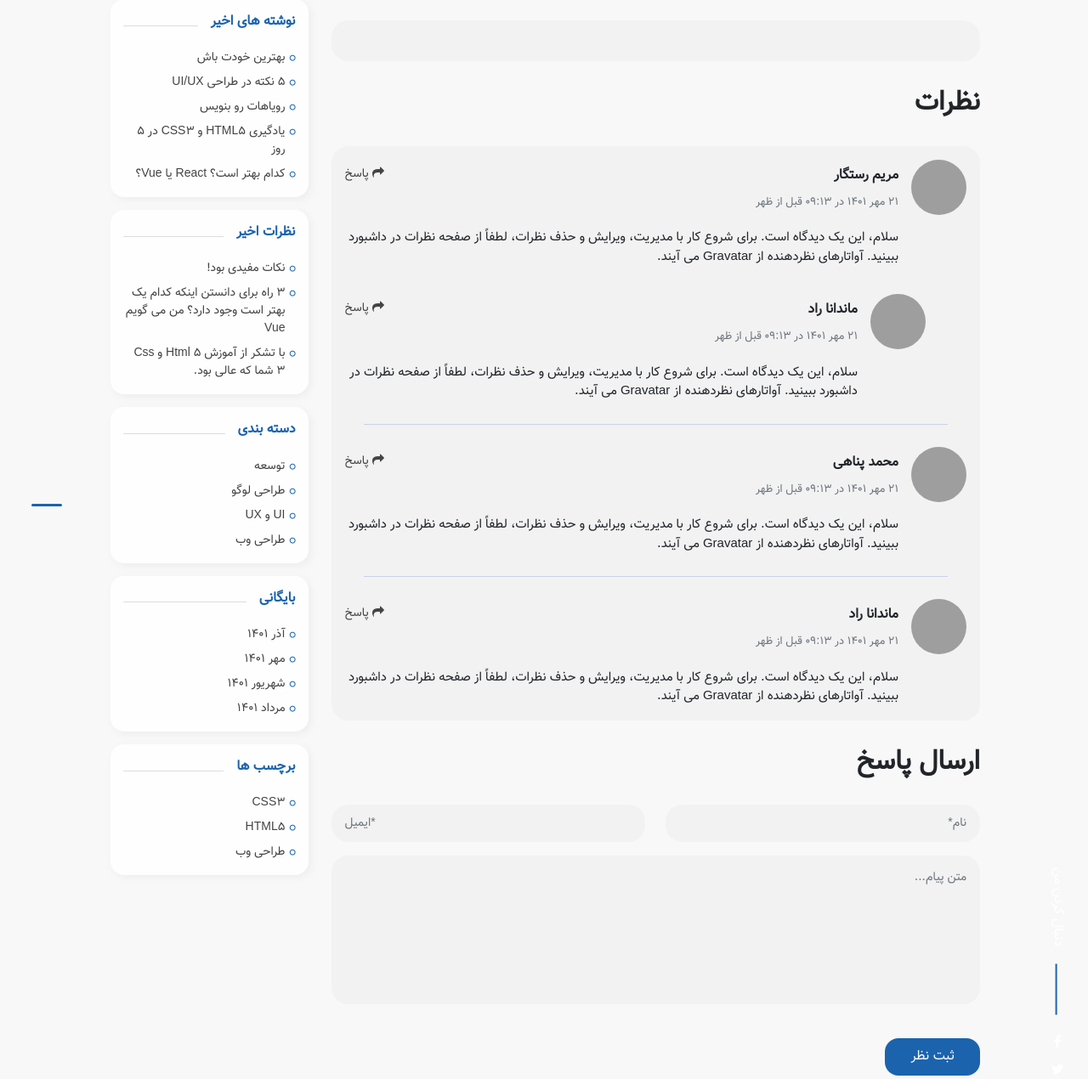
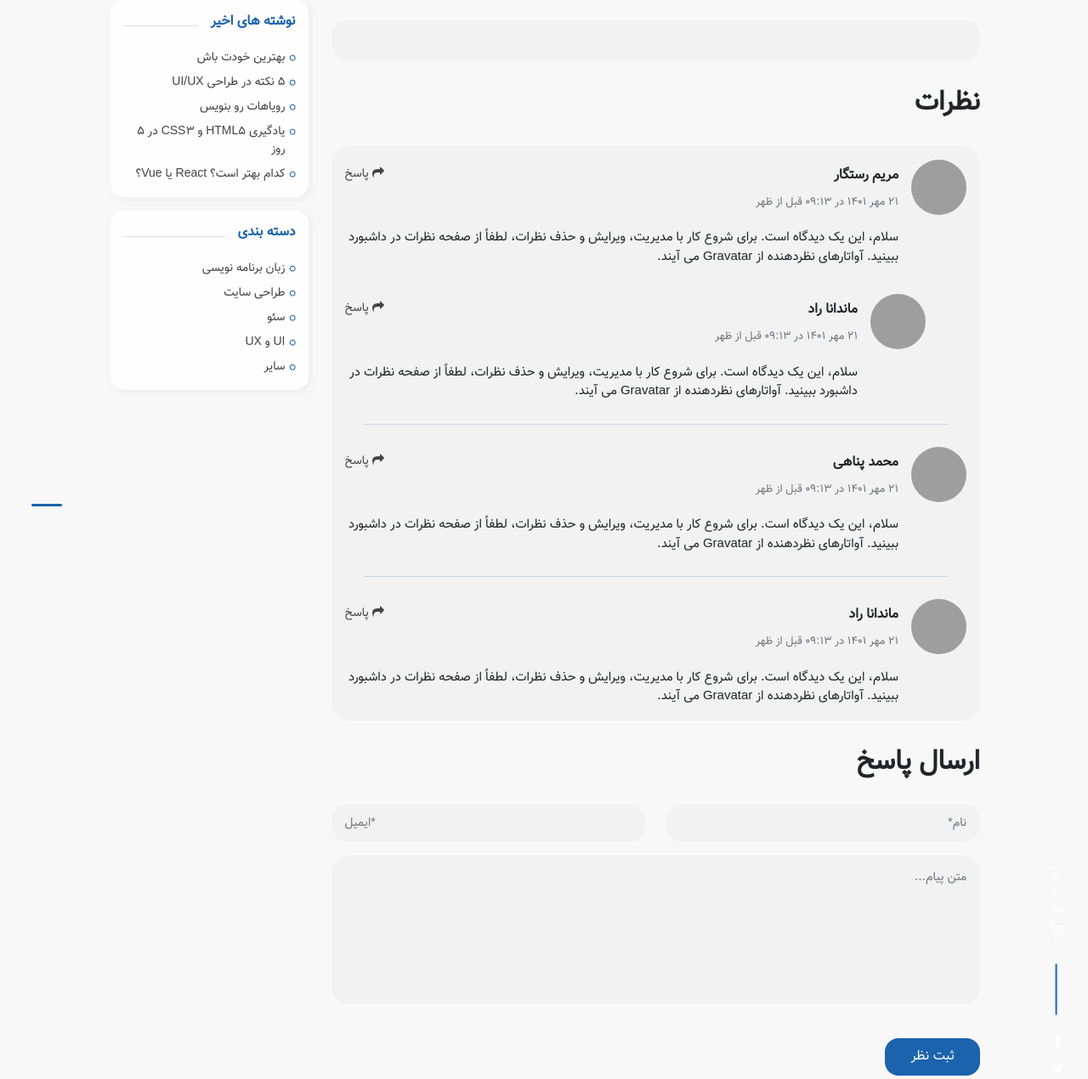
Before and after one commit to Mobin-Abbasi/django-weblog, a Django app: template weblog/templates/weblog/blog_detail.html in a window 1280 px wide. Shown: the part 157-1427 px from the top of the page at 85% size. Run offline with Django 5.2, Linux system fonts and the light colour scheme; the template is opened without the code that fills it, so the values that code supplies are empty; parts of the project's set-up code (start-up, migrations or seed data) failed here and were passed over; some libraries are stand-ins or nearby versions; some web fonts are replaced; grey boxes are pictures that could not be loaded.

Commit message:
add category feature for blogs

```diff
--- a/weblog/templates/weblog/blog_detail.html
+++ b/weblog/templates/weblog/blog_detail.html
@@ -181,19 +181,6 @@
                                             </ul>
                                         </div>
                                     </div>
-                                    <!-- Recent Comments -->
-                                    <div class="aside-contents">
-                                        <div class="aside-title">
-                                            <span class="base-color">نظرات اخیر</span>
-                                        </div>
-                                        <div class="aside-item">
-                                            <ul class="list-unstyled mb-0">
-                                                <li><i class="fa fa-circle-o base-color"></i><a href="#">نکات مفیدی بود!</a></li>
-                                                <li><i class="fa fa-circle-o base-color"></i><a href="#">3 راه برای دانستن اینکه کدام یک بهتر است وجود دارد؟ من می گویم Vue</a></li>
-                                                <li><i class="fa fa-circle-o base-color"></i><a href="#">با تشکر از آموزش Html 5 و Css 3 شما که عالی بود.</a></li>
-                                            </ul>
-                                        </div>
-                                    </div>
                                     <!-- Categories -->
                                     <div class="aside-contents">
                                         <div class="aside-title">
@@ -201,37 +188,11 @@
                                         </div>
                                         <div class="aside-item">
                                             <ul class="list-unstyled mb-0">
-                                                <li class="cat-item"><i class="fa fa-circle-o base-color"></i><a href="#">توسعه</a></li>
-                                                <li class="cat-item"><i class="fa fa-circle-o base-color"></i><a href="#">طراحی لوگو</a></li>
-                                                <li class="cat-item"><i class="fa fa-circle-o base-color"></i><a href="#">UI و UX</a></li>
-                                                <li class="cat-item"><i class="fa fa-circle-o base-color"></i><a href="#">طراحی وب</a></li>
-                                            </ul>
-                                        </div>
-                                    </div>
-                                    <!-- Archives -->
-                                    <div class="aside-contents">
-                                        <div class="aside-title">
-                                            <span class="base-color">بایگانی</span>
-                                        </div>
-                                        <div class="aside-item">
-                                            <ul class="list-unstyled mb-0">
-                                                <li><i class="fa fa-circle-o base-color"></i><a href="#">آذر 1401</a></li>
-                                                <li><i class="fa fa-circle-o base-color"></i><a href="#">مهر 1401</a></li>
-                                                <li><i class="fa fa-circle-o base-color"></i><a href="#">شهریور 1401</a></li>
-                                                <li><i class="fa fa-circle-o base-color"></i><a href="#">مرداد 1401</a></li>
-                                            </ul>
-                                        </div>
-                                    </div>
-                                    <!-- Tags -->
-                                    <div class="aside-contents">
-                                        <div class="aside-title">
-                                            <span class="base-color">برچسب ها</span>
-                                        </div>
-                                        <div class="aside-item blog-single-tag mb-0">
-                                            <ul class="list-unstyled mb-0">
-                                                <li><i class="fa fa-circle-o base-color"></i><a href="#">CSS3</a></li>
-                                                <li><i class="fa fa-circle-o base-color"></i><a href="#">HTML5</a></li>
-                                                <li><i class="fa fa-circle-o base-color"></i><a href="#">طراحی وب</a></li>
+                                                <li class="cat-item"><i class="fa fa-circle-o base-color"></i><a href="{% url 'weblog:blog_list_category'  'زبان برنامه نویسی'%}">زبان برنامه نویسی</a></li>
+                                                <li class="cat-item"><i class="fa fa-circle-o base-color"></i><a href="{% url 'weblog:blog_list_category' 'طراحی سایت' %}">طراحی سایت</a></li>
+                                                <li class="cat-item"><i class="fa fa-circle-o base-color"></i><a href="{% url 'weblog:blog_list_category' 'سئو' %}">سئو</a></li>
+                                                <li class="cat-item"><i class="fa fa-circle-o base-color"></i><a href="{% url 'weblog:blog_list_category' 'UI و UX' %}">UI و UX</a></li>
+                                                <li class="cat-item"><i class="fa fa-circle-o base-color"></i><a href="{% url 'weblog:blog_list_category' 'سایر' %}">سایر</a></li>
                                             </ul>
                                         </div>
                                     </div>
--- a/weblog/urls.py
+++ b/weblog/urls.py
@@ -8,5 +8,6 @@ urlpatterns = [
     path('portfolios', views.portfolio_list, name='portfolio_list'),
     path('portfolios/<pk>', views.portfolio_detail, name='portfolio_detail'),
     path('blogs/', views.blog_list, name='blog_list'),
-    path('blogs/<pk>', views.blog_detail, name='blog_detail'),
+    path('blogs/category/<str:category>/', views.blog_list, name='blog_list_category'),
+    path('blogs/<int:id>/', views.blog_detail, name='blog_detail'),
 ]
```
Also changed, not shown: weblog/templates/weblog/blog_list.html (+5 -4 lines), weblog/views.py (+7 -4 lines).
